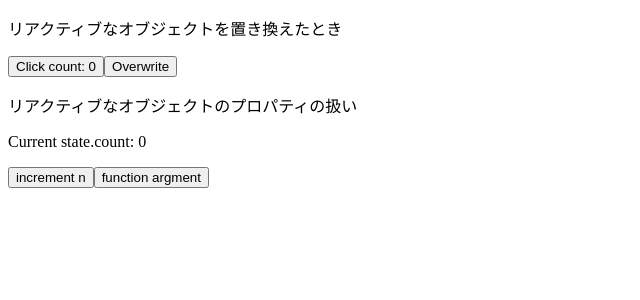
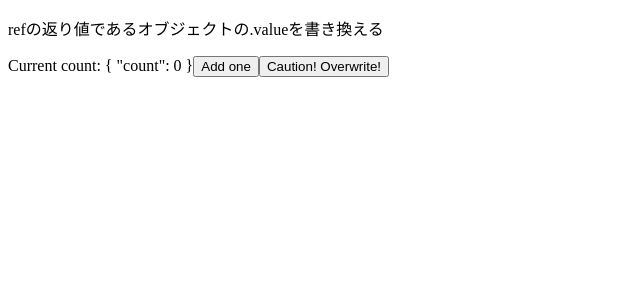
Before and after one commit to 73-hana/vue-docs, a Vue app in the folder samplecode/vue-reactivity/: page / in a window 1280 px wide. Shown: the top 300 px of the page, without its empty margins (0-640 px from the left). Built offline with nearby package versions, Linux system fonts and the light colour scheme.

Commit message:
use ref() instead of reactive()!

```diff
--- a/samplecode/vue-reactivity/src/main.js
+++ b/samplecode/vue-reactivity/src/main.js
@@ -1,4 +1,4 @@
 import { createApp } from "vue";
-import Sample from "./reactivitySample07.vue";
+import Sample from "./reactivitySample09.vue";
 
 createApp(Sample).mount("#app");
--- /dev/null
+++ b/samplecode/vue-reactivity/src/reactivitySample09.vue
@@ -0,0 +1,26 @@
+<script setup>
+import { ref } from "vue";
+
+const objRef = ref({
+  count: 0,
+});
+
+function increment() {
+  objRef.value.count++;
+}
+
+function overwriteObjRef() {
+  objRef.value = {
+    count: 0,
+  };
+}
+</script>
+
+<template>
+  <div>
+    <p>refの返り値であるオブジェクトの.valueを書き換える</p>
+    <span>Current count: {{ objRef }}</span>
+    <button @click="increment">Add one</button>
+    <button @click="overwriteObjRef">Caution! Overwrite!</button>
+  </div>
+</template>
```
Also changed, not shown: samplecode/vue-reactivity/src/reactivitySample08.vue (added, +14 -0 lines), 1 other file (tests, documents, lock files or other folders).
